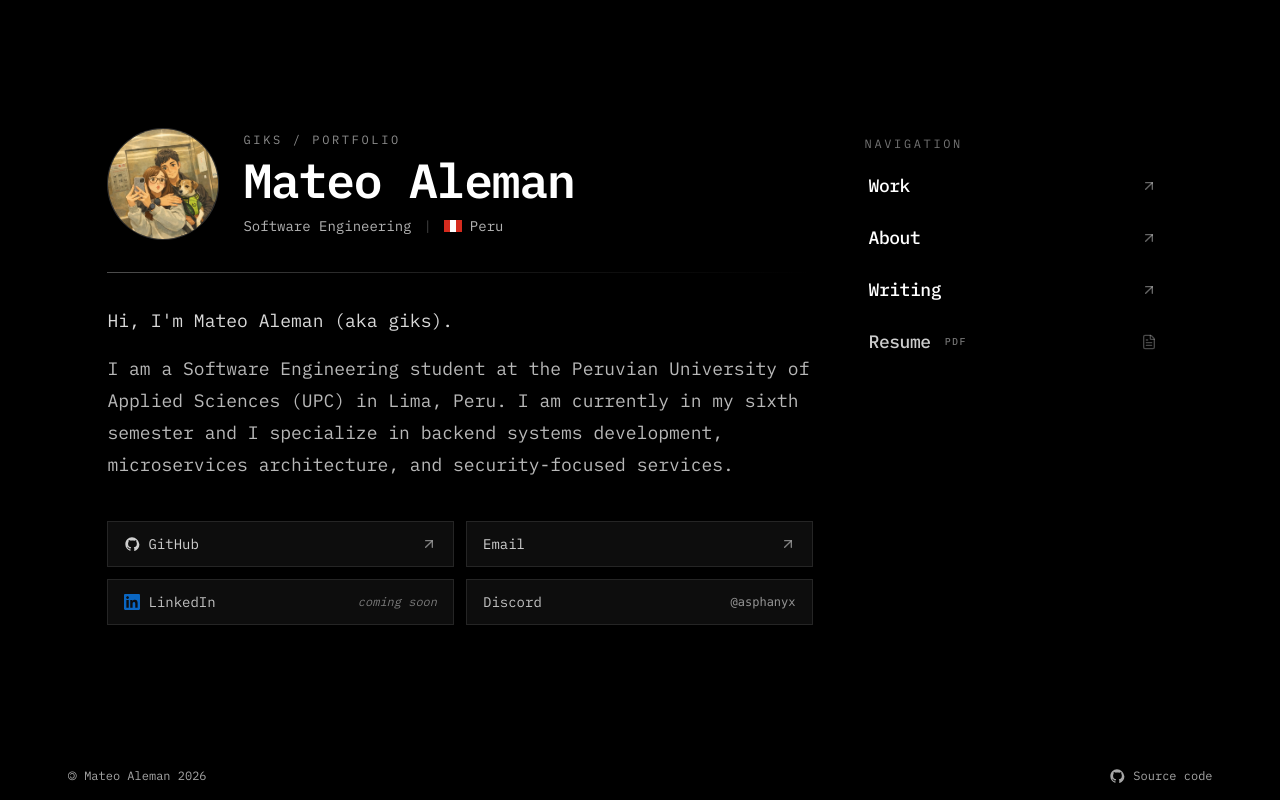
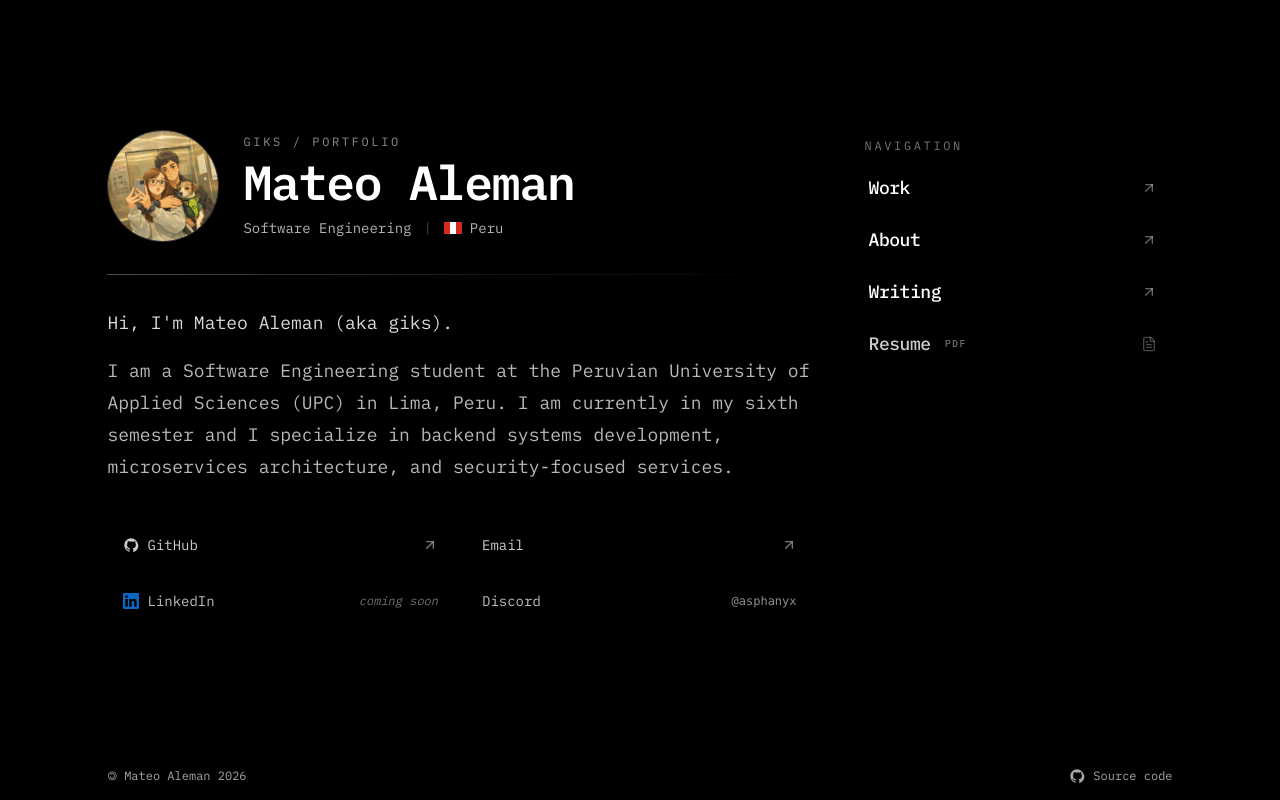
Before and after one commit to zGIKS/portfolio, a Next.js app: page / in a window 1280 px wide. Built offline with nearby package versions, Linux system fonts and the light colour scheme.

Commit message:
refactor: update styles in WorkPage, Footer, SocialLinks, and ProfilePageCard components

```diff
--- a/src/app/work/page.tsx
+++ b/src/app/work/page.tsx
@@ -20,7 +20,7 @@ export default function WorkPage() {
       <div className="w-full max-w-[55.249245rem] px-4 md:px-0">
         <Link
           href="/"
-          className="group inline-flex items-center gap-2 rounded-lg border border-white/10 bg-white/5 px-4 py-2 text-sm font-medium text-white/60 transition hover:border-white/20 hover:bg-white/10 hover:text-white"
+          className="group inline-flex items-center gap-2 rounded-lg px-4 py-2 text-sm font-medium text-white/60 transition hover:bg-white/5 hover:text-white"
         >
           <ArrowLeft className="h-4 w-4 transition group-hover:-translate-x-1" />
           Back to Home
@@ -29,6 +29,7 @@ export default function WorkPage() {
 
       <ProfilePageCard
         subtitle="Recent Projects & Work"
+        className="border-0 bg-transparent shadow-none"
         contentClassName="p-0 sm:p-0"
       >
         <div className="grid grid-cols-1 md:grid-cols-2">
--- a/src/components/footer.tsx
+++ b/src/components/footer.tsx
@@ -5,7 +5,7 @@ export function Footer() {
   return (
     <footer className="relative z-20 w-full">
       <div className="mx-auto flex w-full justify-center px-0 md:px-[clamp(2rem,1.0816rem+3.9184vw,5rem)]">
-        <div className="flex h-12 w-full max-w-6xl items-center justify-between px-4 text-xs text-white/65 md:px-0">
+        <div className="flex h-12 w-full max-w-6xl items-center justify-between px-5 text-xs text-white/65 md:px-8 lg:px-10">
           <span>🄯 Mateo Aleman 2026</span>
           <Link
             href="https://github.com/zGIKS/portfolio"
--- a/src/components/home/social-links.tsx
+++ b/src/components/home/social-links.tsx
@@ -14,7 +14,7 @@ export function SocialLinks() {
         href={SOCIAL_LINKS.github}
         target="_blank"
         rel="noopener noreferrer"
-        className="group flex items-center justify-between rounded-xl border border-white/10 bg-white/5 px-4 py-3 text-sm text-white/80 transition hover:border-white/25 hover:bg-white/10 hover:text-white"
+        className="group flex items-center justify-between rounded-xl px-4 py-3 text-sm text-white/80 transition hover:bg-white/5 hover:text-white"
       >
         <span className="inline-flex items-center gap-2">
           <GithubIcon className="h-4 w-4" />
@@ -25,13 +25,13 @@ export function SocialLinks() {
 
       <a
         href={`mailto:${SOCIAL_LINKS.email}`}
-        className="group flex items-center justify-between rounded-xl border border-white/10 bg-white/5 px-4 py-3 text-sm text-white/80 transition hover:border-white/25 hover:bg-white/10 hover:text-white"
+        className="group flex items-center justify-between rounded-xl px-4 py-3 text-sm text-white/80 transition hover:bg-white/5 hover:text-white"
       >
         <span>Email</span>
         <ArrowUpRight className="h-4 w-4 opacity-60 transition group-hover:translate-x-0.5 group-hover:-translate-y-0.5 group-hover:opacity-100" />
       </a>
 
-      <div className="flex items-center justify-between rounded-xl border border-white/10 bg-white/5 px-4 py-3 text-sm text-white/75">
+      <div className="flex items-center justify-between rounded-xl px-4 py-3 text-sm text-white/75">
         <span className="inline-flex items-center gap-2">
           <LinkedinIcon className="h-4 w-4 text-[#0A66C2]" />
           LinkedIn
@@ -39,7 +39,7 @@ export function SocialLinks() {
         <span className="text-xs text-white/45 italic">coming soon</span>
       </div>
 
-      <div className="flex items-center justify-between rounded-xl border border-white/10 bg-white/5 px-4 py-3 text-sm text-white/75">
+      <div className="flex items-center justify-between rounded-xl px-4 py-3 text-sm text-white/75">
         <span>Discord</span>
         <code className="text-xs text-white/55">{SOCIAL_LINKS.discord}</code>
       </div>
--- a/src/components/profile-page-card.tsx
+++ b/src/components/profile-page-card.tsx
@@ -19,11 +19,11 @@ export function ProfilePageCard({
   return (
     <Card
       className={cn(
-        "relative z-10 w-full gap-0 overflow-hidden rounded-none border border-white/10 bg-white/5 p-0 text-card-foreground shadow-xl backdrop-blur-xl md:min-h-full md:max-w-[55.249245rem] md:rounded-xl",
+        "relative z-10 w-full gap-0 overflow-hidden rounded-none p-0 text-card-foreground md:min-h-full md:max-w-[55.249245rem] md:rounded-xl",
         className
       )}
     >
-      <header className="border-b border-white/10 bg-white/10 px-4 py-3 sm:px-6">
+      <header className="px-4 py-3 sm:px-6">
         <div className="flex items-center gap-3 sm:gap-4">
           <Image
             src="/me.webp"
```
